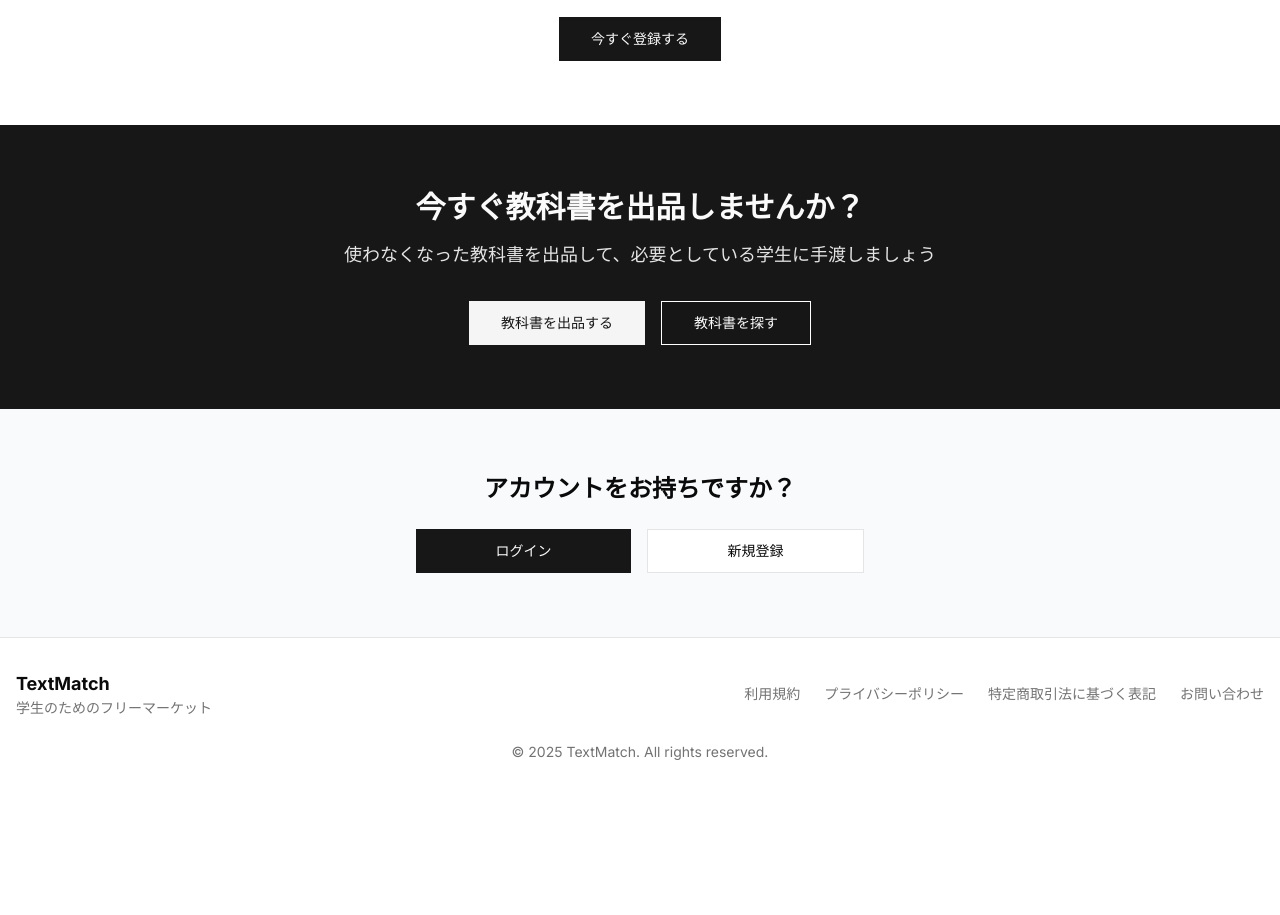
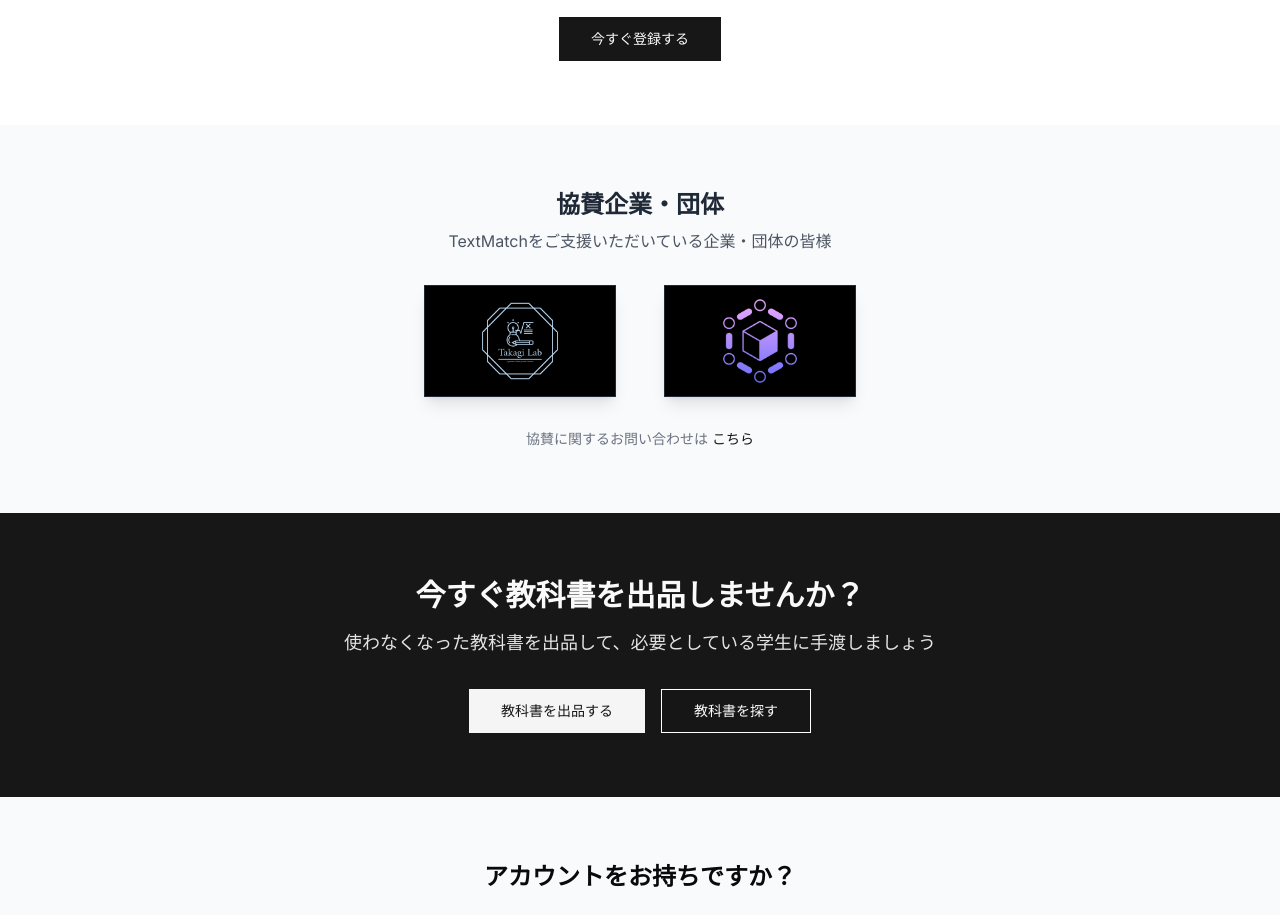
Before and after one commit to MyuRay/TextMatch, a Next.js app: page / in a window 1280 px wide. Shown: the part 1040-1955 px from the top of the page. Before the commit the page ends 1834 px from the top, so only its background shows below. Built offline with nearby package versions, Linux system fonts and the light colour scheme; no server answers; the database is empty.

Commit message:
協賛追加

```diff
--- a/app/page.tsx
+++ b/app/page.tsx
@@ -254,6 +254,7 @@ export default function HomePage() {
         </section>
 
         <HowItWorksSection user={user} />
+        <SponsorSection />
         <CallToActionSection />
         {!user && <AuthCTASection />}
       </main>
@@ -300,6 +301,75 @@ function HowItWorksSection({ user }: { user: any }) {
   )
 }
 
+function SponsorSection() {
+  const sponsors = [
+    {
+      name: "千葉工業大学デジタル変革科学化高木研究室",
+      logo: "/sponsors/takagilab_high_colored.png",
+      url: "https://digitalx.one/professors/"
+    },
+    {
+      name: "W3T",
+      logo: "/sponsors/icon_w3club.png",
+      url: ""
+    }
+  ]
+
+  return (
+    <section className="py-12 md:py-16 bg-gray-50">
+      <div className="container mx-auto px-4">
+        <div className="text-center mb-8">
+          <h2 className="text-2xl font-bold text-gray-800 mb-2">協賛企業・団体</h2>
+          <p className="text-gray-600 text-sm md:text-base">
+            TextMatchをご支援いただいている企業・団体の皆様
+          </p>
+        </div>
+
+        {/* 全デバイス共通: 2列中央配置 */}
+        <div className="flex justify-center">
+          <div className="grid grid-cols-2 gap-6 md:gap-12 max-w-lg">
+            {sponsors.map((sponsor, index) => (
+              <div
+                key={index}
+                className="bg-black rounded-lg shadow-lg border border-gray-800 h-20 md:h-28 w-36 md:w-48 flex items-center justify-center p-2 md:p-3 hover:bg-gray-900 hover:shadow-xl transition-all cursor-pointer group"
+                onClick={() => sponsor.url && window.open(sponsor.url, '_blank')}
+              >
+                <div className="w-full h-full flex items-center justify-center">
+                  <Image
+                    src={sponsor.logo}
+                    alt={sponsor.name}
+                    width={120}
+                    height={60}
+                    className="max-w-full max-h-full object-contain"
+                    onError={(e) => {
+                      // 画像読み込みエラー時はテキストを表示
+                      const target = e.target as HTMLImageElement;
+                      target.style.display = 'none';
+                      const parent = target.parentElement;
+                      if (parent) {
+                        parent.innerHTML = `<span class="text-white text-xs text-center">${sponsor.name}</span>`;
+                      }
+                    }}
+                  />
+                </div>
+              </div>
+            ))}
+          </div>
+        </div>
+
+        <div className="text-center mt-8">
+          <p className="text-gray-500 text-sm">
+            協賛に関するお問い合わせは{" "}
+            <Link href="/contact" className="text-primary hover:underline">
+              こちら
+            </Link>
+          </p>
+        </div>
+      </div>
+    </section>
+  )
+}
+
 function CallToActionSection() {
   return (
     <section className="py-12 md:py-16 bg-primary text-primary-foreground">
```
Also changed, not shown: public/sponsors/icon_w3club.png (added), public/sponsors/takagilab_high_colored.png (added).
